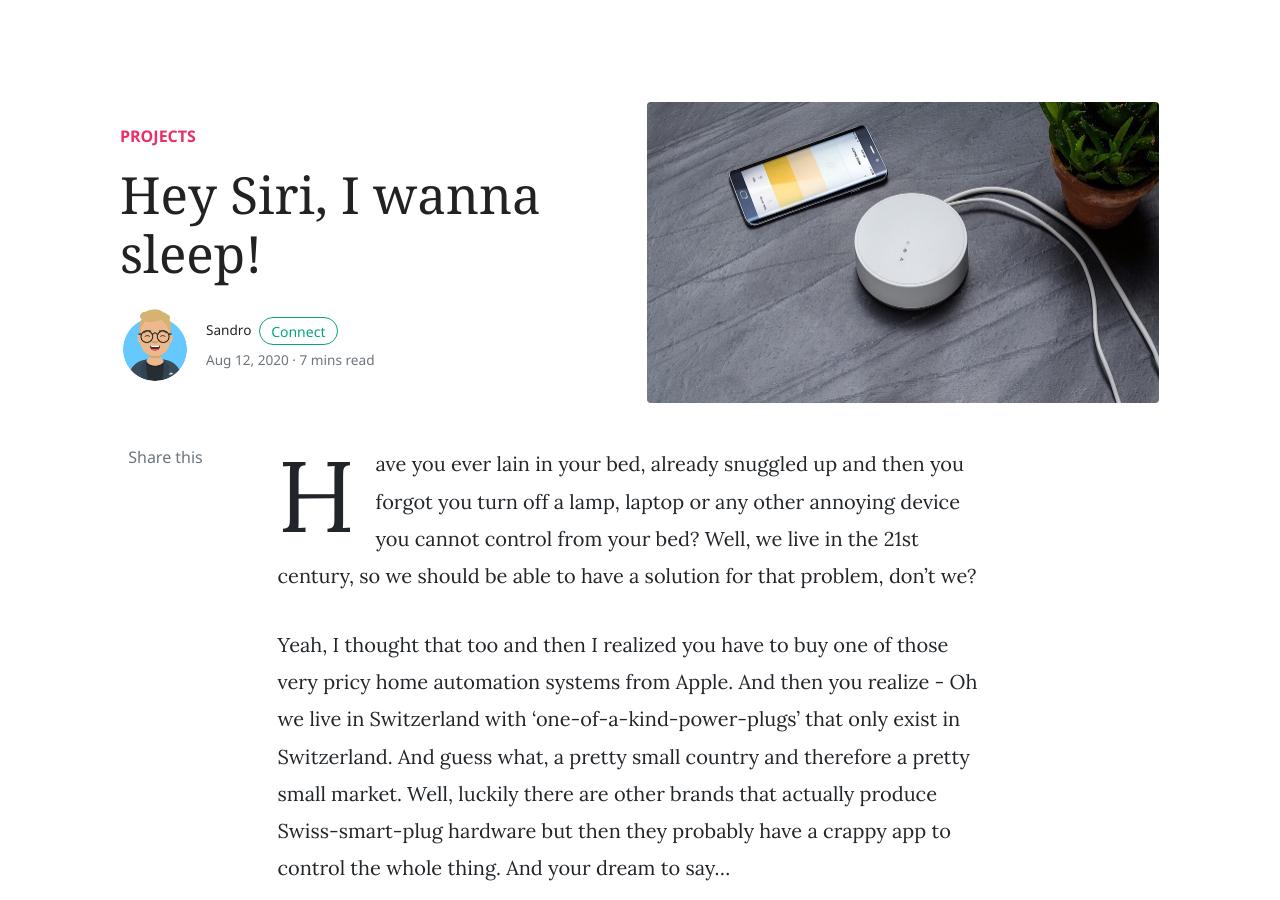
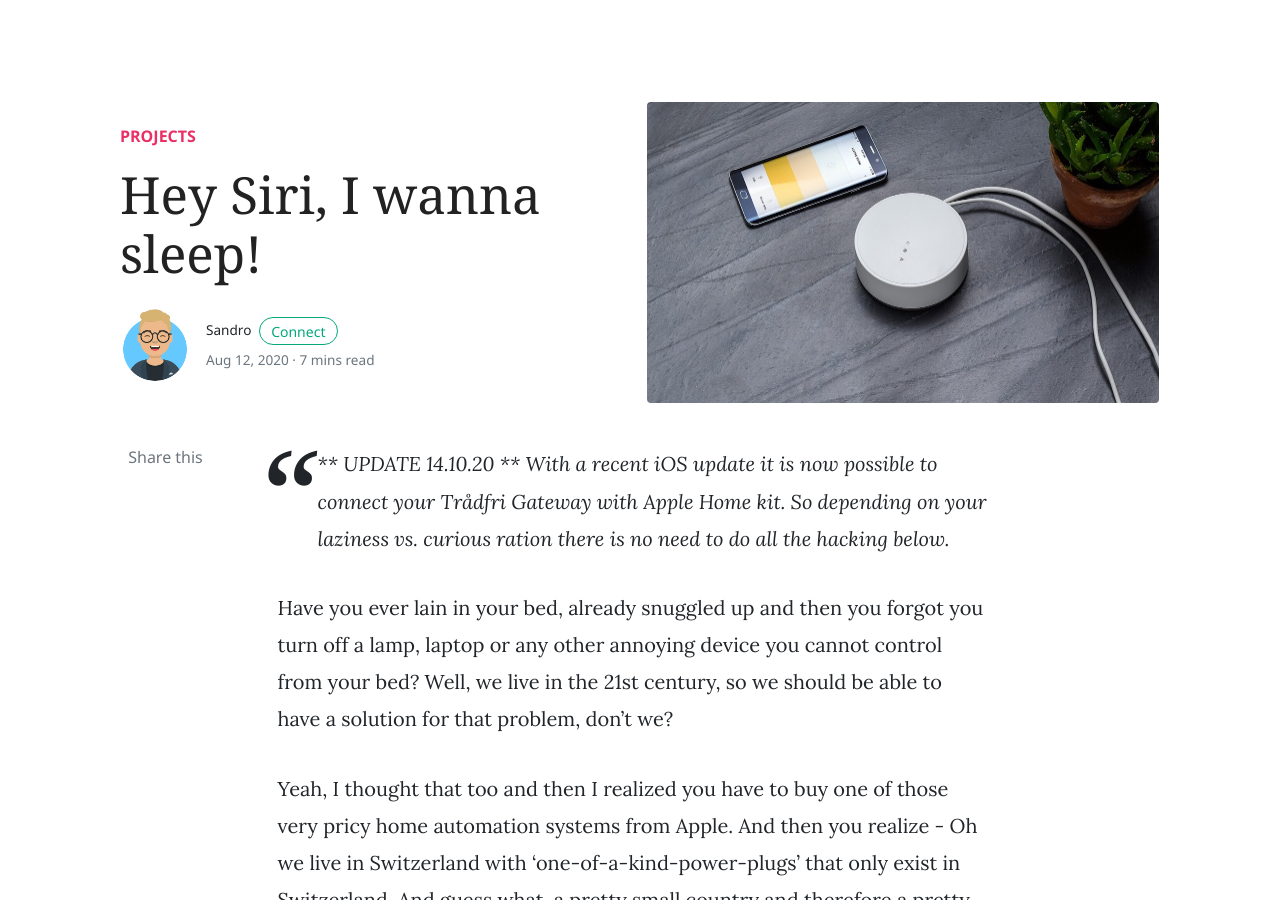
Before and after one commit to saendu/jekyll, a Jekyll site: the page built from _posts/2020-08-12-home-automation.md, in a window 1280 px wide and 900 px high. Built offline with Jekyll 4.4.1, drawn with Linux system fonts in a browser that asks for light colours; nearby versions of some CDN libraries; emoji names are drawn with the system emoji font; comment, search, counter and statistics services are not loaded.

Commit message:
homekit update

```diff
--- a/_posts/2020-08-12-home-automation.md
+++ b/_posts/2020-08-12-home-automation.md
@@ -6,6 +6,9 @@
 image: assets/images/tradfri-gateway.jpg
 tags: [featured]
 ---
+
+> ** UPDATE 14.10.20 ** With a recent iOS update it is now possible to connect your Trådfri Gateway with Apple Home kit. So depending on your laziness  vs. curious ration there is no need to do all the hacking below.
+
 Have you ever lain in your bed, already snuggled up and then you forgot you turn off a lamp, laptop or any other annoying device you cannot control from your bed? Well, we live in the 21st century, so we should be able to have a solution for that problem, don't we?
 
 Yeah, I thought that too and then I realized you have to buy one of those very pricy home automation systems from Apple. And then you realize - Oh we live in Switzerland with 'one-of-a-kind-power-plugs' that only exist in Switzerland. And guess what, a pretty small country and therefore a pretty small market. Well, luckily there are other brands that actually produce Swiss-smart-plug hardware but then they probably have a crappy app to control the whole thing. And your dream to say...
```
